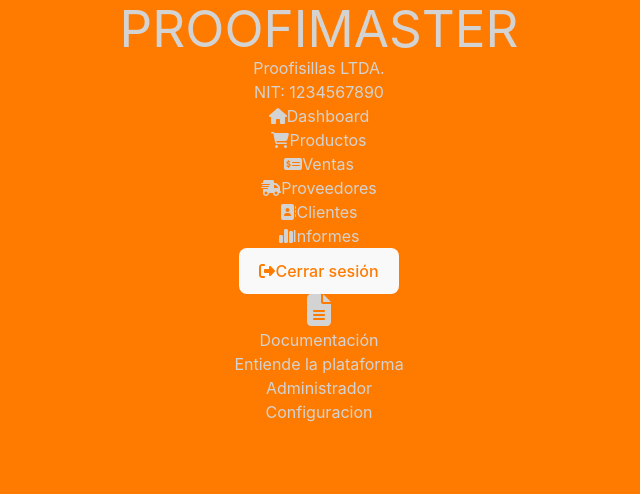
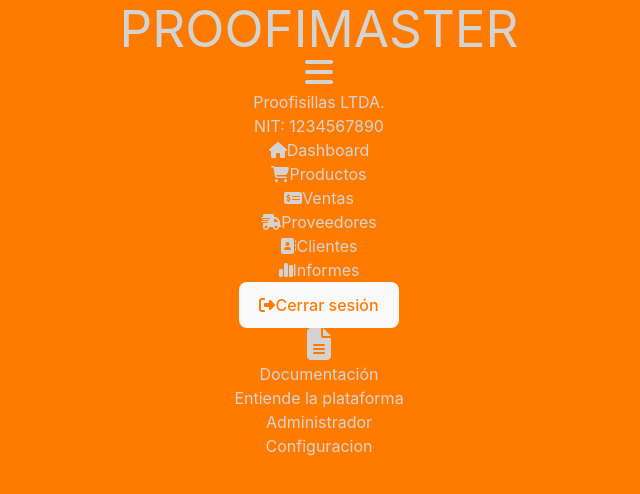
Before and after one commit to JhonLayton21/proofimaster, a React (Vite) app: page /ventas in a window 1280 px wide. Shown: the top 494 px of the page, without its empty margins (321-961 px from the left). Built offline with nearby package versions, Linux system fonts and the light colour scheme.

Commit message:
detalles header menu lateral

```diff
--- a/src/componentes/MenuLateral.jsx
+++ b/src/componentes/MenuLateral.jsx
@@ -3,7 +3,7 @@ import { Link } from 'react-router-dom';
 import appFirebase from '../credenciales';
 import { getAuth, signOut } from 'firebase/auth';
 import { FontAwesomeIcon } from '@fortawesome/react-fontawesome';
-import { faAddressBook, faCar, faCartShopping, faChartSimple, faHouse, faMoneyCheckDollar, faRightFromBracket, faTruckFast, faUser, faUsers } from '@fortawesome/free-solid-svg-icons';
+import { faAddressBook, faBars, faCar, faCartShopping, faChartSimple, faHouse, faMoneyCheckDollar, faRightFromBracket, faTruckFast, faUser, faUsers } from '@fortawesome/free-solid-svg-icons';
 
 const auth = getAuth(appFirebase);
 
@@ -14,9 +14,12 @@ const MenuLateral = () => {
             <div className="flex items-center justify-center p-8 hidden md:block min-w-[320px] max-w-full h-full">
                 <div className="flex flex-col space-y-2 h-full">
                     <div className="border-b border-solid">
-                        <h1 className="text-left text-slate-100 md:text-xl lg:text-2xl xl:text-3xl 2xl:text-4xl pb-6 font-bold whitespace-nowrap overflow-hidden">
-                            <Link to="/">PROOFIMASTER</Link>
-                        </h1>
+                        <div className="flex items-center justify-between pb-6">
+                            <h1 className="text-left text-slate-100 hover:text-orange-800 md:text-xl lg:text-2xl xl:text-3xl 2xl:text-4xl font-bold whitespace-nowrap overflow-hidden">
+                                <Link to="/">PROOFIMASTER</Link>
+                            </h1>
+                            <FontAwesomeIcon icon={faBars} className="fa-2x hover:text-orange-800 cursor-pointer" />
+                        </div>
                         <h2 className="text-left text-[#242424] font-semibold text-xl pb-2">Proofisillas LTDA.</h2>
                         <h3 className="text-left text-[#242424] font-semibold text-xl pb-6">NIT: 1234567890</h3>
                     </div>
```
